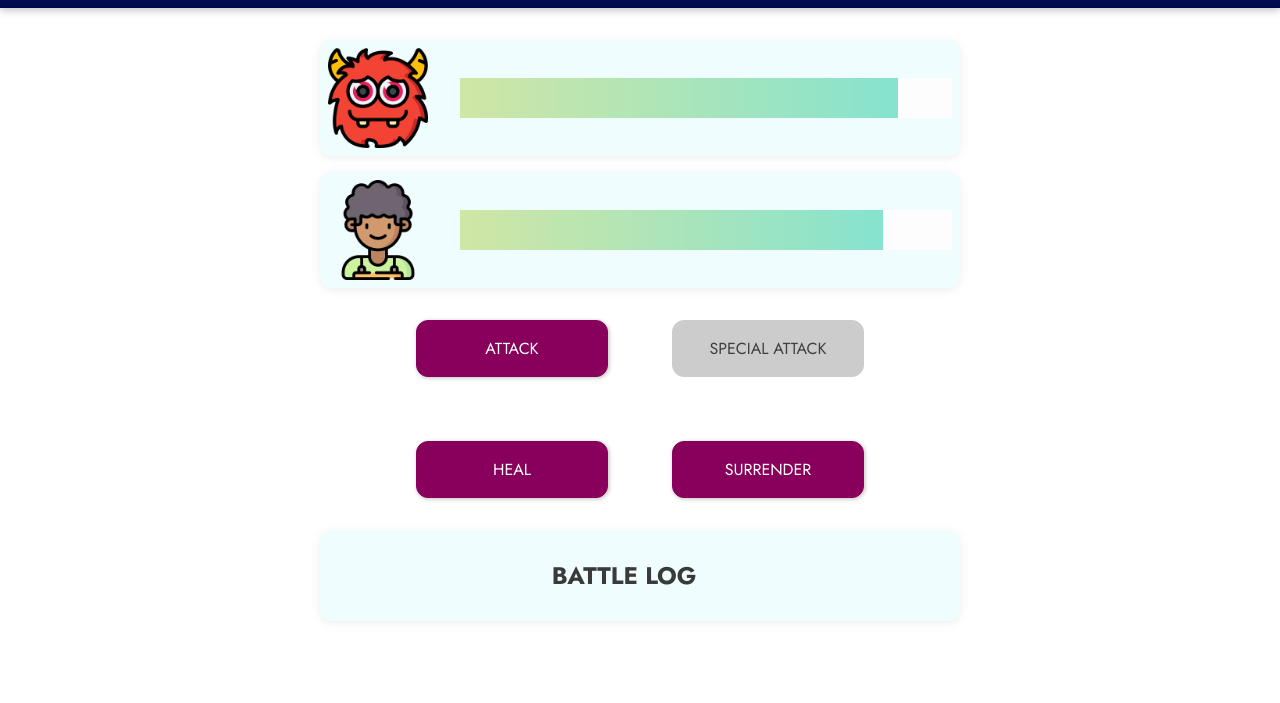
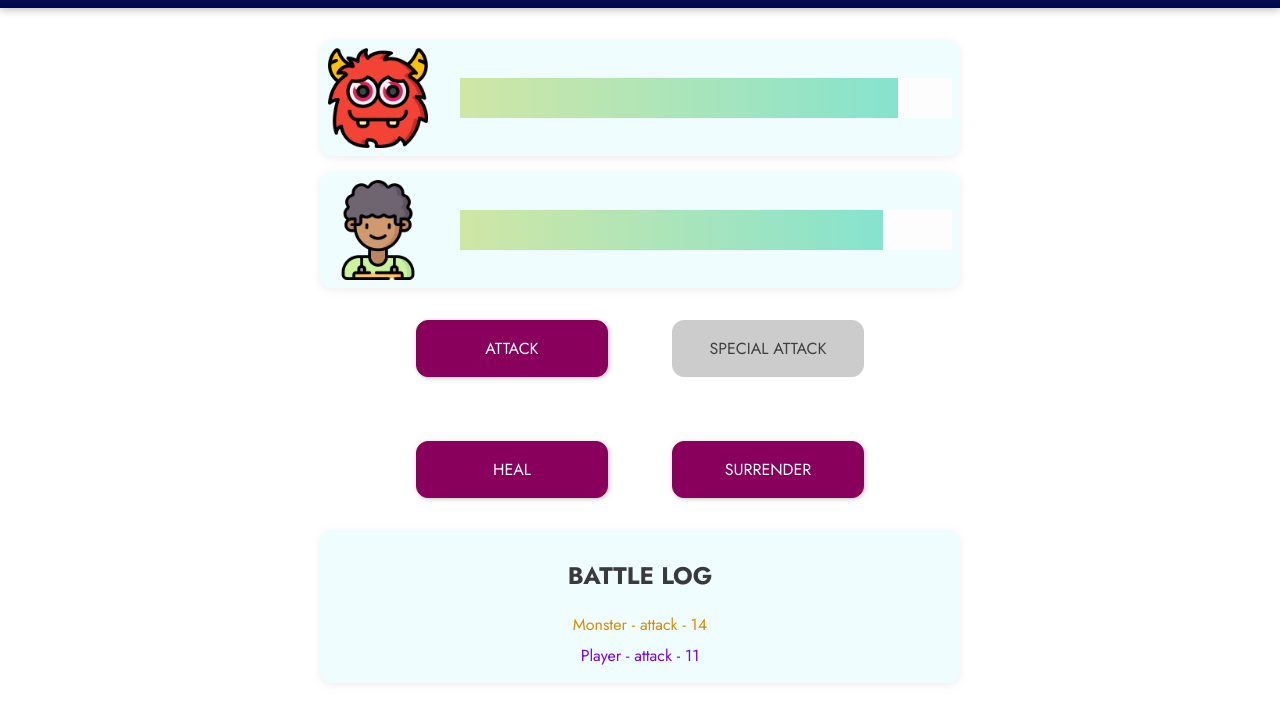
Before and after one commit to IyanTheekshana/Monster-Slayer, a plain HTML site: page index.html in a window 1280 px wide. Both pictures are taken after a click on the button "ATTACK". Shown: the part 97-800 px from the top of the page. Drawn offline with nearby package versions, Linux system fonts and the light colour scheme.

Commit message:
finished game

```diff
--- a/app.js
+++ b/app.js
@@ -9,22 +9,26 @@ const app = Vue.createApp({
       monsterHealth: 100,
       currentRound: 0,
       winner: null,
+      logMessages: [],
     };
   },
   methods: {
     attackMonster() {
       const attactValue = getRandomValue(5, 12);
       this.monsterHealth -= attactValue;
+      this.addLogMessage("Player", "attack", attactValue);
       this.attackPlayer();
       this.currentRound++;
     },
     attackPlayer() {
       const attactValue = getRandomValue(8, 15);
       this.playerHealth -= attactValue;
+      this.addLogMessage("Monster", "attack", attactValue);
     },
     specialAttactMonster() {
       const attactValue = getRandomValue(10, 25);
       this.monsterHealth -= attactValue;
+      this.addLogMessage("Player", "special-attack", attactValue);
       this.attackPlayer();
       this.currentRound++;
     },
@@ -37,15 +41,17 @@ const app = Vue.createApp({
         this.playerHealth = 100;
       } else {
         this.playerHealth += healValue;
-        this.attackPlayer();
-        this.currentRound++;
       }
+      this.addLogMessage("Player", "heal", healValue);
+      this.attackPlayer();
+      this.currentRound++;
     },
     startGame() {
       this.playerHealth = 100;
       this.monsterHealth = 100;
       this.currentRound = 0;
       this.winner = null;
+      this.logMessages.splice(0, this.logMessages.length);
     },
     surrender() {
       this.winner = "You lost";
@@ -56,6 +62,14 @@ const app = Vue.createApp({
         this.monsterHealth === 100 &&
         this.currentRound === 0
       );
+    },
+
+    addLogMessage(who, what, value) {
+      this.logMessages.unshift({
+        actionBy: who,
+        actionType: what,
+        actionValue: value,
+      });
     },
   },
   computed: {
--- a/index.html
+++ b/index.html
@@ -17,7 +17,7 @@
       <h1>Monster Slayer</h1>
     </header>
     <div id="game">
-      <section v-if="winner" class="container message">
+      <section v-if="winner" class="container message block">
         <h2>GAME OVER - {{winner}}</h2>
         <button @click="startGame()">Start new game</button>
       </section>
@@ -48,9 +48,16 @@
           SURRENDER
         </button>
       </section>
-      <section id="log" class="container">
+      <section id="log" class="container block">
         <h2>Battle Log</h2>
-        <ul></ul>
+        <ul>
+          <li
+            v-for="action in logMessages"
+            v-bind:class="{'log--player': action.actionBy === 'Player', 'log--monster': action.actionBy === 'Monster'}"
+          >
+            {{action.actionBy}} - {{action.actionType}} - {{action.actionValue}}
+          </li>
+        </ul>
       </section>
     </div>
     <a
--- a/styles.css
+++ b/styles.css
@@ -131,9 +131,11 @@ button:disabled {
 .message {
   background-color: #08b6f5;
   color: #fff;
-  display: block;
 }
 
 img {
   width: 100px;
 }
+.block {
+  display: block;
+}
```
